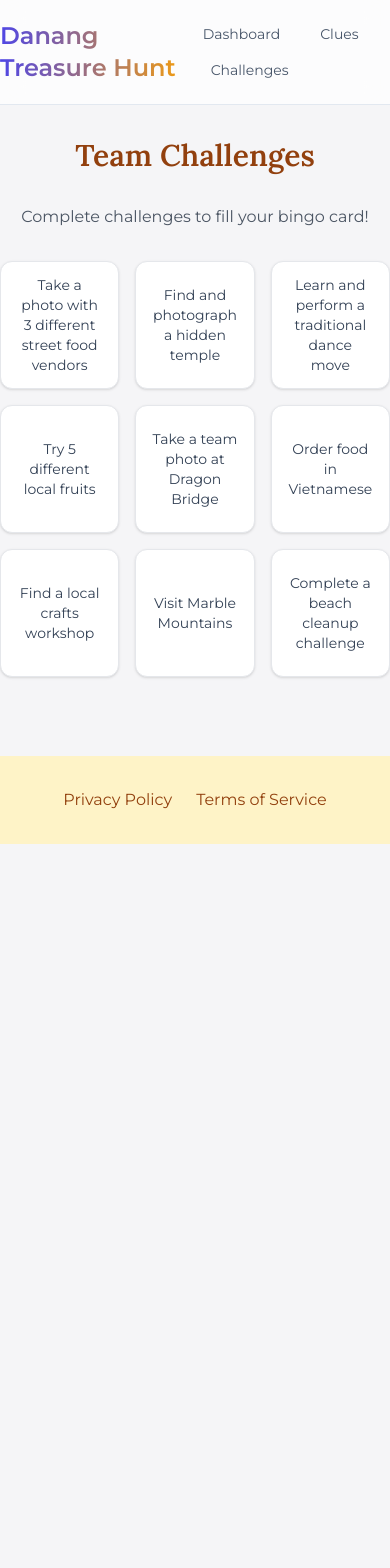
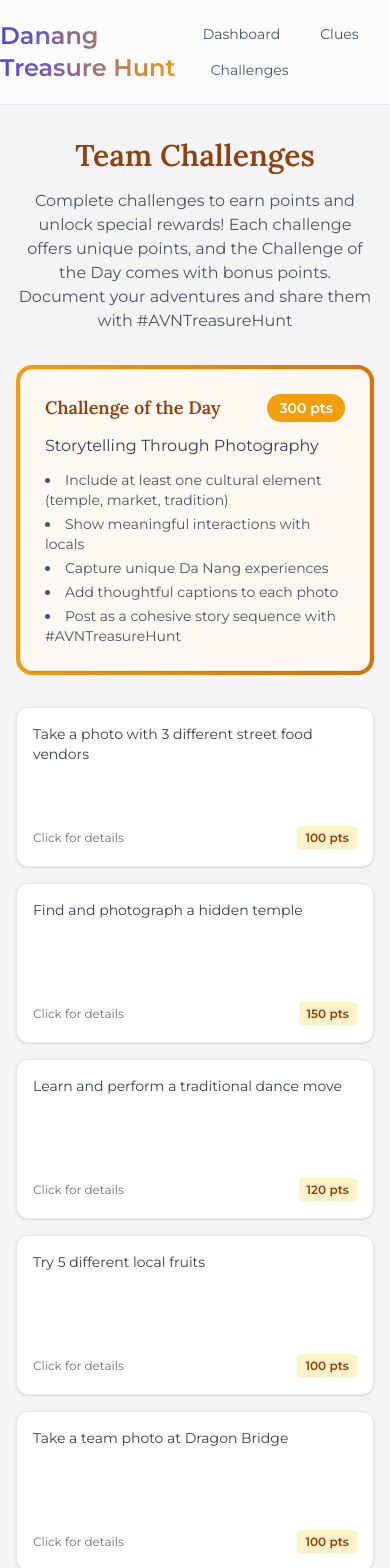
Before and after one commit to Aloha-Treasure-Hunt/Aloha-FE, a Next.js app: page /challenges in a window 390 px wide. Shown: the top 1568 px of the page. Before the commit the page ends 844 px from the top, so only its background shows below. Built offline with nearby package versions, Linux system fonts and the light colour scheme.

Commit message:
updated challenges page with challenge of the day and improved UI

```diff
--- /dev/null
+++ b/app/api/challenges/types.ts
@@ -0,0 +1,9 @@
+export interface Challenge {
+  id: string
+  text: string
+  points: number
+  isBonus?: boolean
+  completed: boolean
+  description?: string
+  requirements?: string[]
+}
--- a/app/challenges/page.tsx
+++ b/app/challenges/page.tsx
@@ -1,23 +1,224 @@
 import { BingoCard } from "@/components/challenges/bingo-card"
+import type { Challenge } from '@/app/api/challenges/types'
 
-const BINGO_SQUARES = [
-  { text: "Take a photo with 3 different street food vendors", completed: false },
-  { text: "Find and photograph a hidden temple", completed: false },
-  { text: "Learn and perform a traditional dance move", completed: false },
-  { text: "Try 5 different local fruits", completed: false },
-  { text: "Take a team photo at Dragon Bridge", completed: false },
-  { text: "Order food in Vietnamese", completed: false },
-  { text: "Find a local crafts workshop", completed: false },
-  { text: "Visit Marble Mountains", completed: false },
-  { text: "Complete a beach cleanup challenge", completed: false },
+const CHALLENGES: Challenge[] = [
+  // Original challenges
+  {
+    id: '1',
+    text: "Take a photo with 3 different street food vendors",
+    points: 100,
+    completed: false,
+    description: "Find and interact with local street food vendors around the city.",
+    requirements: [
+      "Photos with 3 different vendors",
+      "Try at least one item from each",
+      "Note the location",
+      "Tag the vendors if possible"
+    ]
+  },
+  {
+    id: '2',
+    text: "Find and photograph a hidden temple",
+    points: 150,
+    completed: false,
+    description: "Discover one of Da Nang's lesser-known temples.",
+    requirements: [
+      "Find a temple off the tourist track",
+      "Take artistic photos",
+      "Learn about its history",
+      "Show respect to local customs"
+    ]
+  },
+  {
+    id: '3',
+    text: "Learn and perform a traditional dance move",
+    points: 120,
+    completed: false,
+    description: "Connect with local culture through dance.",
+    requirements: [
+      "Learn from locals",
+      "Practice the moves",
+      "Record a short performance",
+      "Share the experience"
+    ]
+  },
+  {
+    id: '4',
+    text: "Try 5 different local fruits",
+    points: 100,
+    completed: false,
+    description: "Explore Vietnam's diverse fruit offerings.",
+    requirements: [
+      "Visit local fruit markets",
+      "Try 5 unique fruits",
+      "Document each fruit",
+      "Rate your favorites"
+    ]
+  },
+  {
+    id: '5',
+    text: "Take a team photo at Dragon Bridge",
+    points: 100,
+    completed: false,
+    description: "Capture your team's spirit at this iconic location.",
+    requirements: [
+      "Creative group pose",
+      "Include the dragon",
+      "Both day and night photos",
+      "Share the story"
+    ]
+  },
+  {
+    id: '6',
+    text: "Order food in Vietnamese",
+    points: 120,
+    completed: false,
+    description: "Practice your Vietnamese language skills.",
+    requirements: [
+      "Learn basic food vocabulary",
+      "Order without English",
+      "Record the interaction",
+      "Thank the vendor in Vietnamese"
+    ]
+  },
+  {
+    id: '7',
+    text: "Find a local crafts workshop",
+    points: 150,
+    completed: false,
+    description: "Discover traditional Vietnamese crafts.",
+    requirements: [
+      "Locate a workshop",
+      "Learn about the craft",
+      "Try making something",
+      "Document the process"
+    ]
+  },
+  {
+    id: '8',
+    text: "Visit Marble Mountains",
+    points: 200,
+    completed: false,
+    description: "Explore this historic and spiritual site.",
+    requirements: [
+      "Climb to viewpoints",
+      "Visit caves",
+      "Learn about history",
+      "Respectful photography"
+    ]
+  },
+  {
+    id: '9',
+    text: "Complete a beach cleanup challenge",
+    points: 150,
+    completed: false,
+    description: "Help keep Da Nang's beaches beautiful.",
+    requirements: [
+      "30 minutes minimum",
+      "Sort recyclables",
+      "Document before/after",
+      "Inspire others to join"
+    ]
+  },
+  // New challenges
+  {
+    id: '10',
+    text: "Nature Art Installation",
+    points: 150,
+    completed: false,
+    description: "Create art using natural materials from the beach or park.",
+    requirements: [
+      "Use only natural materials",
+      "Represent team spirit",
+      "Document the creation process",
+      "Final installation photo",
+      "Clean up afterwards"
+    ]
+  },
+  {
+    id: '11',
+    text: "Cultural Costume Photo Shoot",
+    points: 180,
+    completed: false,
+    description: "Find a local shop, rent traditional Vietnamese attire, and take creative photos.",
+    requirements: [
+      "Wear traditional Ao Dai",
+      "Visit iconic locations",
+      "Group photos in costume",
+      "Learn about the costume's history",
+      "Tag the rental shop"
+    ]
+  },
+  {
+    id: '12',
+    text: "Street Food Sampling",
+    points: 120,
+    completed: false,
+    description: "Try three different types of street food and document your experience.",
+    requirements: [
+      "Try 3 different dishes",
+      "Note dish names",
+      "Document flavors",
+      "Photo with vendors",
+      "Rate each dish"
+    ]
+  },
+  {
+    id: '13',
+    text: "Language Exchange",
+    points: 150,
+    completed: false,
+    description: "Learn and practice five common Vietnamese phrases with locals.",
+    requirements: [
+      "Learn 5 phrases",
+      "Practice with locals",
+      "Record short videos",
+      "Write down translations",
+      "Use in conversation"
+    ]
+  },
+  {
+    id: '14',
+    text: "Local Recipe Hunt",
+    points: 160,
+    completed: false,
+    description: "Visit a local market and learn a recipe from a vendor.",
+    requirements: [
+      "Find a local vendor",
+      "Get a recipe",
+      "Buy ingredients",
+      "Photo documentation",
+      "Write down recipe steps"
+    ]
+  }
 ]
+
+const BONUS_CHALLENGE: Challenge = {
+  id: 'bonus',
+  text: "Storytelling Through Photography",
+  points: 300,
+  isBonus: true,
+  completed: false,
+  description: "Capture five photos that tell a story about your day in Da Nang, focusing on cultural elements, interactions with locals, and unique experiences.",
+  requirements: [
+    "Include at least one cultural element (temple, market, tradition)",
+    "Show meaningful interactions with locals",
+    "Capture unique Da Nang experiences",
+    "Add thoughtful captions to each photo",
+    "Post as a cohesive story sequence with #AVNTreasureHunt"
+  ]
+}
 
 export default function ChallengePage() {
   return (
-    <main className="container mx-auto py-8">
-      <h1 className="text-3xl font-bold text-center mb-8 text-amber-800">Team Challenges</h1>
-      <p className="text-center mb-8 text-gray-600">Complete challenges to fill your bingo card!</p>
-      <BingoCard squares={BINGO_SQUARES} />
+    <main className="container mx-auto py-8 px-4">
+      <h1 className="text-3xl font-bold text-center mb-4 text-amber-800">Team Challenges</h1>
+      <p className="text-center mb-8 text-gray-600 max-w-2xl mx-auto">
+        Complete challenges to earn points and unlock special rewards! Each challenge offers unique points,
+        and the Challenge of the Day comes with bonus points. Document your adventures and share them with
+        #AVNTreasureHunt
+      </p>
+      <BingoCard challenges={CHALLENGES} bonusChallenge={BONUS_CHALLENGE} />
     </main>
   )
 }
--- a/app/landing/page.tsx
+++ b/app/landing/page.tsx
@@ -28,6 +28,7 @@ const Page: FC = () => {
             <div className="prose">
               <ol className="list-decimal list-inside space-y-4">
                 <li>Message us on <a href="https://wa.me/message/OSXOZZSAAUXCP1" className="text-amber-700 hover:underline">WhatsApp</a> or <a href="https://www.instagram.com/alohavietnamretreat/profilecard/?igsh=M2hwaWFoODF2ZnM0" className="text-amber-700 hover:underline">Instagram</a> to join the hunt as an individual or team</li>
+                <li>Join the <a href="https://discord.gg/9eEdbrgb" className="text-amber-700 hover:underline">Discord Server</a> to find a team, get updates, share hints (or not lol) and more</li>
                 <li>Once we receive your message, we will send you the first clue or you can check the <a href="/clues" className="text-amber-700 hover:underline">Clues</a> page</li>
                 <li>Visit the <a href="/dashboard" className="text-amber-700 hover:underline">Dashboard</a> to see the map and Teams Leaderboard</li>
                 <li>Solve clues to unlock new locations</li>
--- a/components/challenges/bingo-card.tsx
+++ b/components/challenges/bingo-card.tsx
@@ -1,28 +1,116 @@
 'use client'
 
+import { useState } from 'react'
 import { Card } from "@/components/ui/card"
+import { motion } from 'framer-motion'
+import type { Challenge } from '@/app/api/challenges/types'
 
-type BingoSquare = {
-  text: string
-  completed: boolean
+interface BingoCardProps {
+  challenges: Challenge[]
+  bonusChallenge?: Challenge
 }
 
-type BingoCardProps = {
-  squares: BingoSquare[]
-}
+export function BingoCard({ challenges, bonusChallenge }: BingoCardProps) {
+  const [selectedChallenge, setSelectedChallenge] = useState<Challenge | null>(null)
 
-export function BingoCard({ squares }: BingoCardProps) {
   return (
-    <div className="grid grid-cols-3 gap-4 max-w-3xl mx-auto">
-      {squares.map((square, index) => (
-        <Card
-          key={index}
-          className={`p-4 h-32 flex items-center justify-center text-center cursor-default
-            ${square.completed ? 'bg-amber-200 border-amber-400' : 'bg-white'}`}
-        >
-          <p className="text-sm font-medium">{square.text}</p>
-        </Card>
-      ))}
+    <div className="space-y-8">
+      {/* Bonus Challenge */}
+      {bonusChallenge && (
+        <div className="max-w-3xl mx-auto mb-8">
+          <motion.div
+            whileHover={{ scale: 1.02 }}
+            className="bg-gradient-to-r from-amber-500 to-amber-600 rounded-lg p-1"
+          >
+            <Card className="p-6 bg-white/95 space-y-3">
+              <div className="flex justify-between items-start">
+                <h3 className="text-lg font-bold text-amber-800">
+                  Challenge of the Day
+                </h3>
+                <span className="bg-amber-500 text-white px-3 py-1 rounded-full text-sm font-semibold">
+                  {bonusChallenge.points} pts
+                </span>
+              </div>
+              <p className="text-gray-700">{bonusChallenge.text}</p>
+              {bonusChallenge.requirements && (
+                <ul className="list-disc list-inside text-sm text-gray-600 space-y-1">
+                  {bonusChallenge.requirements.map((req, index) => (
+                    <li key={index}>{req}</li>
+                  ))}
+                </ul>
+              )}
+            </Card>
+          </motion.div>
+        </div>
+      )}
+
+      {/* Regular Challenges Grid */}
+      <div className="grid grid-cols-1 md:grid-cols-2 lg:grid-cols-3 gap-4 max-w-3xl mx-auto">
+        {challenges.map((challenge) => (
+          <motion.div
+            key={challenge.id}
+            whileHover={{ scale: 1.02 }}
+            onClick={() => setSelectedChallenge(challenge)}
+          >
+            <Card
+              className={`p-4 min-h-[160px] flex flex-col justify-between cursor-pointer
+                ${challenge.completed ? 'bg-amber-50 border-amber-400' : 'bg-white hover:bg-gray-50'}`}
+            >
+              <p className="text-sm font-medium">{challenge.text}</p>
+              <div className="flex justify-between items-center mt-3">
+                <span className="text-xs text-gray-500">
+                  {challenge.completed ? 'Completed!' : 'Click for details'}
+                </span>
+                <span className="bg-amber-100 text-amber-800 px-2 py-1 rounded text-xs font-semibold">
+                  {challenge.points} pts
+                </span>
+              </div>
+            </Card>
+          </motion.div>
+        ))}
+      </div>
+
+      {/* Challenge Details Modal */}
+      {selectedChallenge && (
+        <div className="fixed inset-0 bg-black/50 flex items-center justify-center p-4 z-50">
+          <motion.div
+            initial={{ opacity: 0, scale: 0.9 }}
+            animate={{ opacity: 1, scale: 1 }}
+            className="bg-white rounded-lg max-w-md w-full p-6 space-y-4"
+          >
+            <div className="flex justify-between items-start">
+              <h3 className="text-lg font-bold text-amber-800">
+                {selectedChallenge.text}
+              </h3>
+              <span className="bg-amber-500 text-white px-3 py-1 rounded-full text-sm font-semibold">
+                {selectedChallenge.points} pts
+              </span>
+            </div>
+
+            {selectedChallenge.description && (
+              <p className="text-gray-700">{selectedChallenge.description}</p>
+            )}
+
+            {selectedChallenge.requirements && (
+              <div className="space-y-2">
+                <h4 className="font-semibold text-gray-700">Requirements:</h4>
+                <ul className="list-disc list-inside text-sm text-gray-600 space-y-1">
+                  {selectedChallenge.requirements.map((req, index) => (
+                    <li key={index}>{req}</li>
+                  ))}
+                </ul>
+              </div>
+            )}
+
+            <button
+              onClick={() => setSelectedChallenge(null)}
+              className="w-full bg-amber-100 hover:bg-amber-200 text-amber-800 py-2 rounded-lg mt-4"
+            >
+              Close
+            </button>
+          </motion.div>
+        </div>
+      )}
     </div>
   )
 }
```
